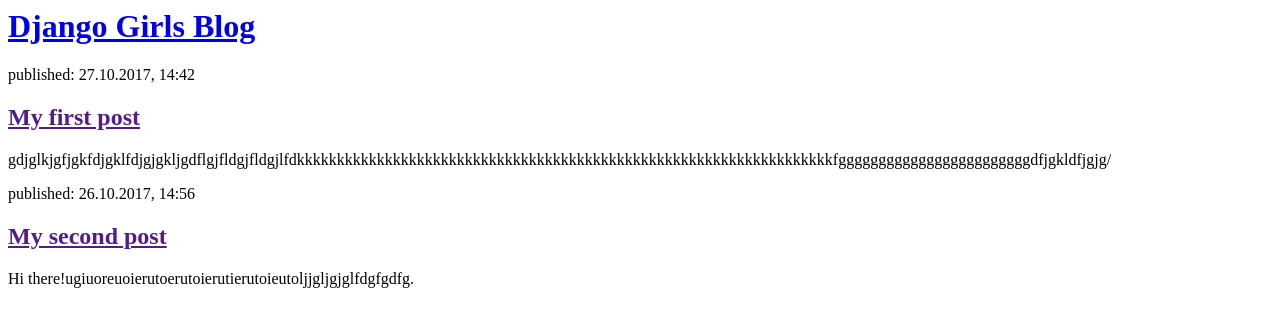
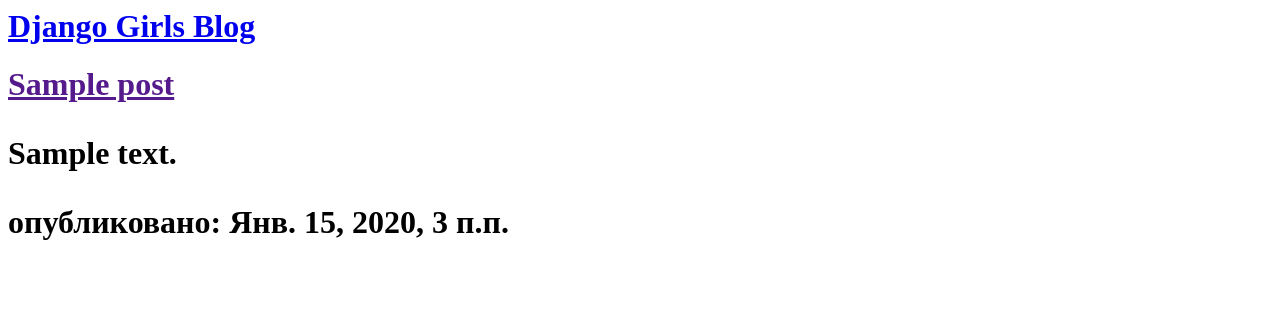
Before and after one commit to aaet/my-first-blog, a Django app: template blog/templates/blog/post_list.html in a window 1280 px wide. Shown: the top 327 px of the page. Run offline with Django 3.2, Linux system fonts and the light colour scheme; the template is opened without the code that fills it: values that come from a table or form of the project are taken from there, others are empty; tables that the repository leaves empty hold one stand-in row (values such as "Sample post").

Commit message:
Диамические изменения в шаблоне

```diff
--- a/blog/templates/blog/post_list.html
+++ b/blog/templates/blog/post_list.html
@@ -7,16 +7,13 @@
             <h1><a href="/">Django Girls Blog</a></h1>
         </div>
 
-        <div>
-            <p>published: 27.10.2017, 14:42</p>
-            <h2><a href="">My first post</a></h2>
-            <p>gdjglkjgfjgkfdjgklfdjgjgkljgdflgjfldgjfldgjlfdkkkkkkkkkkkkkkkkkkkkkkkkkkkkkkkkkkkkkkkkkkkkkkkkkkkkkkkkkkkkkkkkkkkfggggggggggggggggggggggggdfjgkldfjgjg/</p>
-        </div>
+        {% for post in posts %}
+            <div>
+                <h1><a href="">{{ post.title }}</a><h1>
+                <p>{{ post.text|linebreaksbr }}</p>
+                <p>опубликовано: {{ post.published_date}}</p>
+            </div>
+        {% endfor %}
 
-        <div>
-            <p>published: 26.10.2017, 14:56</p>
-            <h2><a href="">My second post</a></h2>
-            <p>Hi there!ugiuoreuoierutoerutoierutierutoieutoljjgljgjglfdgfgdfg.</p>
-        </div>
     </body>
 </html>
--- a/blog/views.py
+++ b/blog/views.py
@@ -1,5 +1,8 @@
 from django.shortcuts import render
+from django.utils import timezone
+from .models import Post
 
 # Create your views here.
 def post_list(request):
-    return render(request, 'blog/post_list.html', {})
+    posts = Post.objects.filter(published_date__lte=timezone.now()).order_by('published_date')
+    return render(request, 'blog/post_list.html', {'posts': posts})
```
